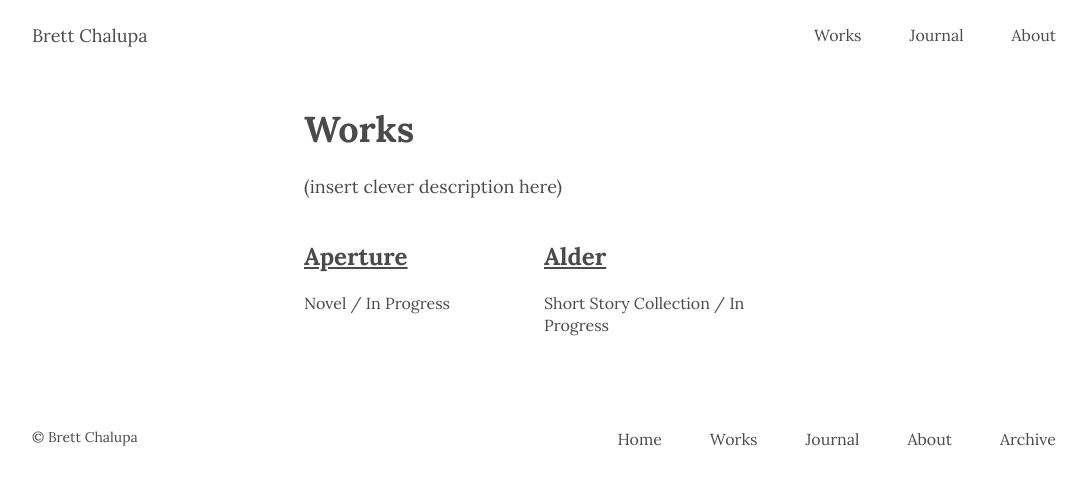
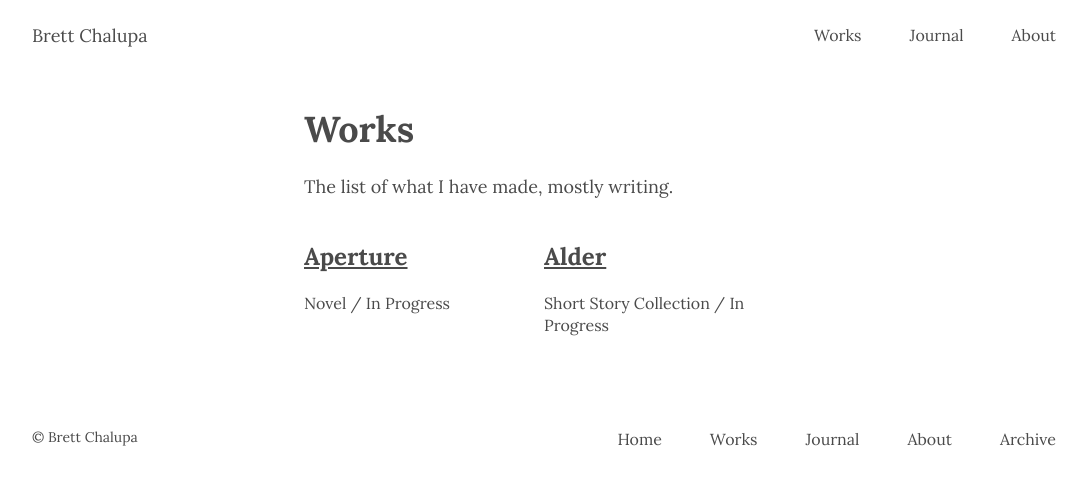
Before and after one commit to brettchalupa/brettchalupa.github.io, a Jekyll site: the page built from works.html, in a window 1280 px wide. Shown: the top 485 px of the page, without its empty margins (96-1183 px from the left). Built offline with Jekyll 4.4.1, drawn with Linux system fonts in a browser that asks for light colours; a script that is not in the unit is left out.

Commit message:
Add description to Works page
This replaces the temporary description that was there.

```diff
--- a/works.html
+++ b/works.html
@@ -1,6 +1,6 @@
 ---
 title: Works
-description: (insert clever description here)
+description: The list of what I have made, mostly writing.
 permalink: "/works/"
 layout: default
 ---
```
